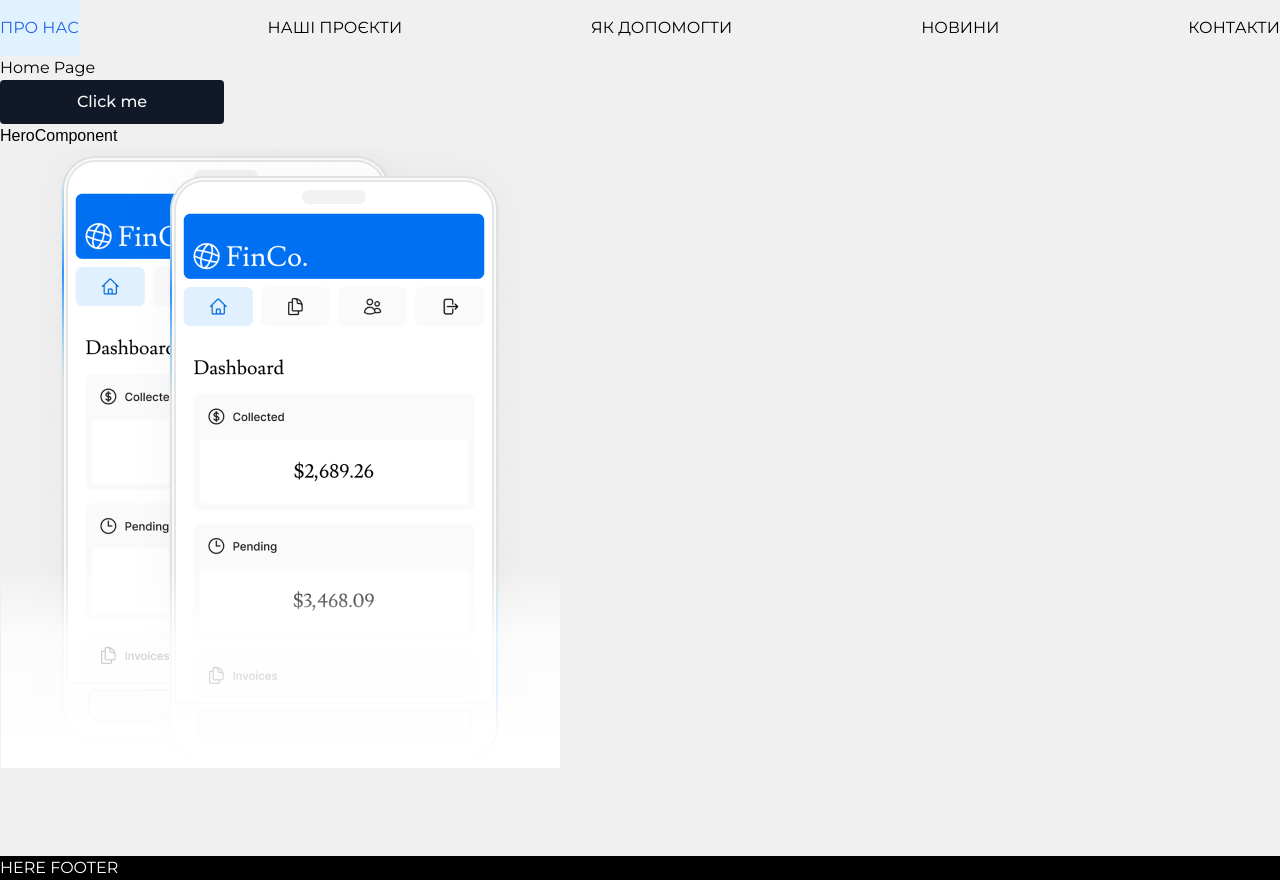
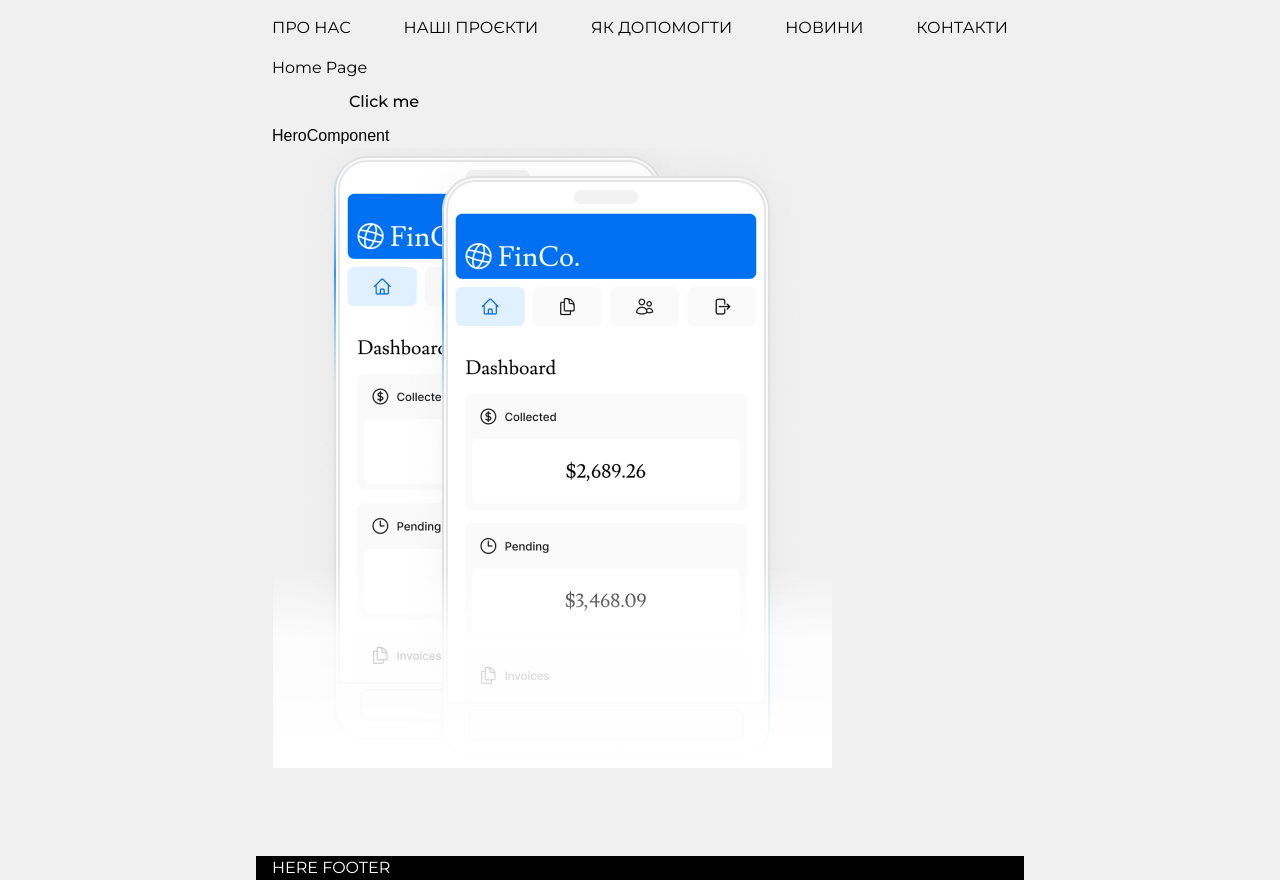
Before and after one commit to baza-trainee/peaceful-warrior-foundation, a Next.js app: page / in a window 1280 px wide. Built offline with nearby package versions, Linux system fonts and the light colour scheme; a web font is replaced by a local one.

Commit message:
update: tailwind config general settings

```diff
--- a/tailwind.config.ts
+++ b/tailwind.config.ts
@@ -8,10 +8,83 @@ const config: Config = {
     "./src/**/*.{js,ts,jsx,tsx}",
   ],
   theme: {
+    container: {
+      center: true,
+      padding: {
+        mobile: "16px",
+        tablet: "",
+        desktop: "150px",
+      },
+    },
+    screens: {
+      mobile: "375px",
+      // => @media (min-width: 375px) { ... }
+      tablet: "768px",
+      // => @media (min-width: 768px) { ... }
+      desktop: "1440px",
+      // => @media (min-width: 1440px) { ... }
+    },
+    colors: {
+      accent: "#115ccd",
+
+      // => background-colors
+      "card-background": "#f1e9d9",
+      "btn-background": "#ededed",
+      "swiper-card-background": "#ede8dd",
+      "footer-background": "#2b3748",
+
+      // => text-colors
+      black: "#000",
+      white: "#fff",
+      "body-text": "#3b3b3b",
+      "gray-footer-text": "#bcb9b9",
+
+      // => decor-elements
+      "gray-devider": "#858585",
+      "gray-border": "#c6c6c5",
+      "dashed-border": "#538fe9",
+      "gray-form": "#787878",
+      "stroke-quotes": "#5b5b5b",
+      "footer-socials": "#d7d7d7",
+    },
     extend: {
       fontFamily: {
         noteworthy: ["Noteworthy", "sans-serif"],
         helvetica: ["Helvetica Neue", "sans-serif"],
+      },
+      fontWeight: {
+        light: '300',
+        regular: '400',
+        medium: '500',
+        semibold: '600',
+        bold: '700',
+      },
+      fontSize: {
+        "xs": "12px",
+        "s": "14px",
+        "m": "16px",
+        "sm": "18px",
+        "md": "20px",
+        "l": "22px",
+        "lg": "26px",
+        "xl": "28px",
+        "2xl": "30px",
+        "3xl": "32px",
+        "4xl": "34px",
+        "5xl": "36px",
+        "6xl": "40px",
+        "7xl": "44px",
+        "8xl": "56px",
+      },
+      boxShadow: {
+        "btn-shadow": "0 4px 8px 0 rgba(150, 150, 152, 0.45)",
+        "card-shadow": "0 4px 20px 0 rgba(205, 204, 199, 0.85)",
+      },
+      borderRadius: {
+        "btn-radius": "24px",
+      },
+      transitionTimingFunction: {
+        'ease-in-out-quint': 'cubic-bezier(0.83, 0, 0.17, 1)',
       },
     },
   },
```
